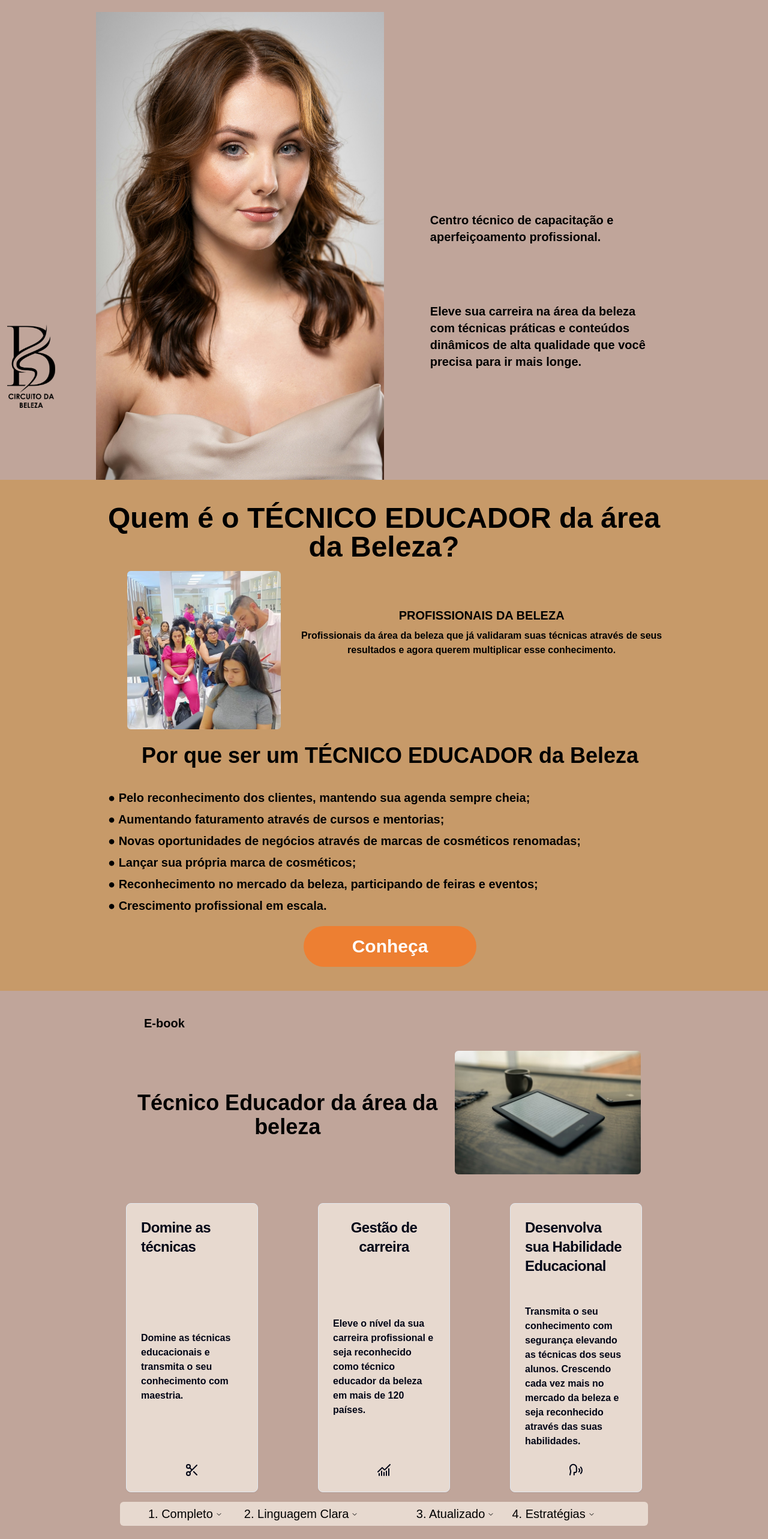
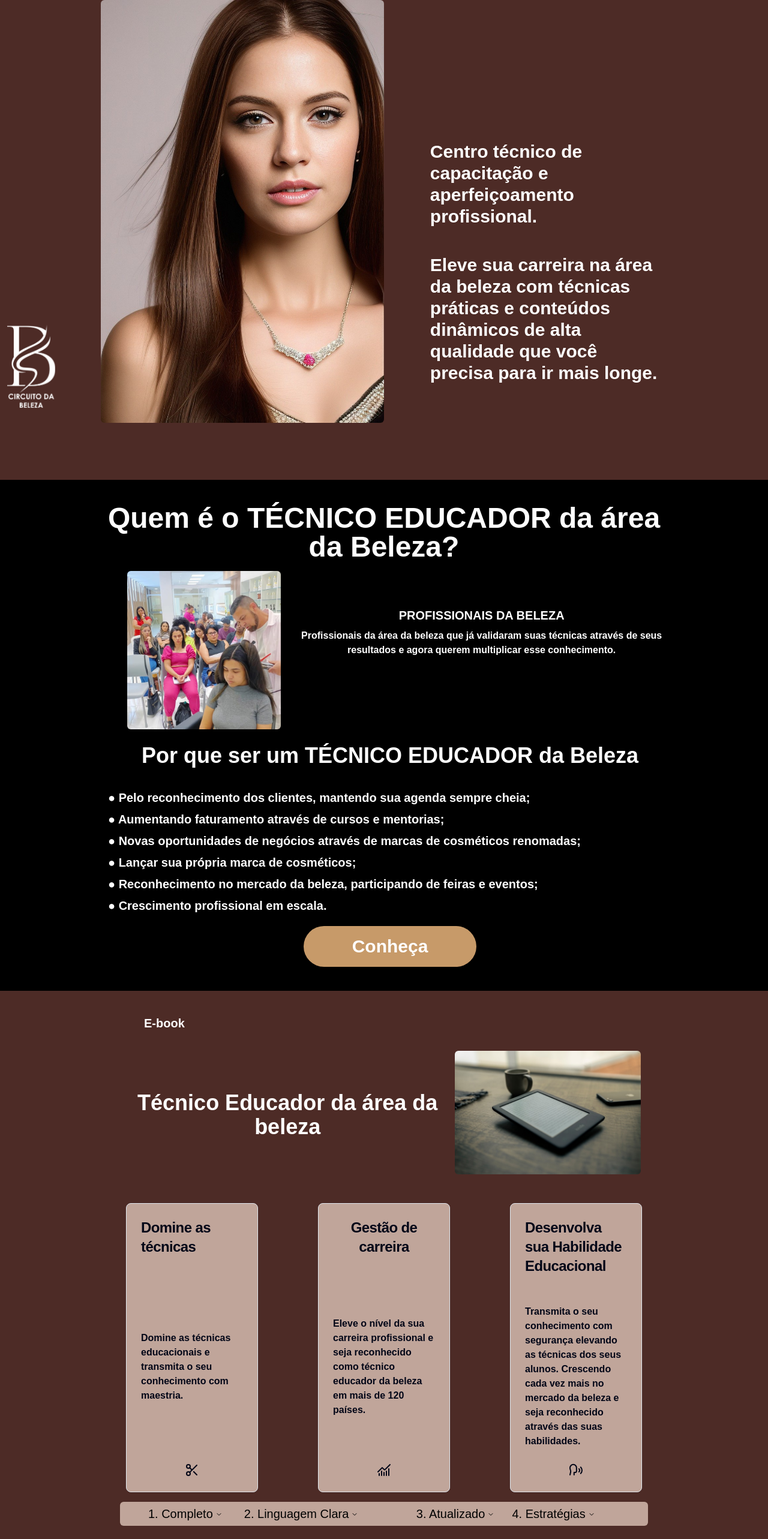
Before and after one commit to Riba12/CircuitoBeleza, a Next.js app: page / in a window 1280 px wide. Shown: the part 40-2606 px from the top of the page at 60% size. Built offline with nearby package versions, Linux system fonts and the light colour scheme.

Commit message:
color fix

```diff
--- a/src/app/page.tsx
+++ b/src/app/page.tsx
@@ -23,7 +23,7 @@ function ScrollToComponent(componentId: string) {
 
 export default function Home() {
   return (
-    <main className="w-full md:min-w-max font-century font-semibold bg-bege-500">
+    <main className="w-full md:min-w-max font-century font-semibold bg-marrom-500">
       <Head scrollToComponent={ScrollToComponent} />
       <Landing />
       <Quem />
--- a/src/components/contato.tsx
+++ b/src/components/contato.tsx
@@ -4,11 +4,11 @@ import BotaoWpp from "./botaoWpp";
 export default function Contato(){
 
     return(
-        <div className="flex mt-10 ">
+        <div className="flex mt-10 text-white">
             <div className="grow"></div>
             <section className="flex flex-col w-[960px]">
                 <div className="text-center text-3xl md:text-5xl">Estamos a um clique de distância. Envie sua mensagem!</div>
-                <div className="flex justify-center my-10">
+                <div className="flex justify-center my-10 text-black">
                     <BotaoWpp
                     phoneNumber="5524993351765"
                     message="Olá, gostaria de mais informações!"
--- a/src/components/ebook.tsx
+++ b/src/components/ebook.tsx
@@ -20,7 +20,7 @@ import Link from "next/link";
 export default function Ebook() {
 
     return (
-        <div className="bg-bege-500 flex">
+        <div className="bg-marrom-500 flex text-white">
             <div className="grow"></div>
             <section className="w-full pt-5 md:w-[960px] md:p-10">
                 <div>
@@ -34,7 +34,7 @@ export default function Ebook() {
                         </div>
                     </div>
                     <div className="flex justify-around py-4 md:space-x-20">
-                        <Card className="bg-bege-100 w-1/4 flex flex-col justify-between">
+                        <Card className="bg-bege-500 w-1/4 flex flex-col justify-between">
                             <CardHeader>
                                 <CardTitle className="text-[10px] md:text-2xl">Domine as técnicas</CardTitle>
                             </CardHeader>
@@ -45,7 +45,7 @@ export default function Ebook() {
                                 <p><Scissors /></p>
                             </CardFooter>
                         </Card>
-                        <Card className="bg-bege-100 w-1/4 flex flex-col justify-between">
+                        <Card className="bg-bege-500 w-1/4 flex flex-col justify-between">
                             <CardHeader>
                                 <CardTitle className="text-[10px] md:text-2xl text-center">Gestão de carreira</CardTitle>
                             </CardHeader>
@@ -56,7 +56,7 @@ export default function Ebook() {
                                 <p><ChartNoAxesCombined /></p>
                             </CardFooter>
                         </Card>
-                        <Card className="bg-bege-100 w-1/4 flex flex-col justify-between">
+                        <Card className="bg-bege-500 w-1/4 flex flex-col justify-between">
                             <CardHeader>
                                 <CardTitle className="text-[10px] md:text-2xl">Desenvolva sua Habilidade Educacional</CardTitle>
                             </CardHeader>
@@ -68,11 +68,11 @@ export default function Ebook() {
                             </CardFooter>
                         </Card>
                     </div>
-                    <div className="flex bg-bege-100 w-full place-content-center rounded-md">
+                    <div className="flex bg-bege-500 w-full place-content-center rounded-md text-black">
                         <NavigationMenu>
                             <NavigationMenuList className="w-[80px] md:w-1/4 md:ml-20">
                                 <NavigationMenuItem >
-                                    <NavigationMenuTrigger className="text-[8px] md:text-xl pr-10 bg-bege-100">1. Completo</NavigationMenuTrigger>
+                                    <NavigationMenuTrigger className="text-[8px] md:text-xl pr-10 bg-bege-500">1. Completo</NavigationMenuTrigger>
                                     <NavigationMenuContent>
                                         <div className="w-52 p-4">Aborda todos os aspectos educacionais para você ministrar um curso com segurança</div>
                                     </NavigationMenuContent>
@@ -82,7 +82,7 @@ export default function Ebook() {
                         <NavigationMenu>
                             <NavigationMenuList className="w-[80px] md:w-1/4 ml-4">
                                 <NavigationMenuItem>
-                                    <NavigationMenuTrigger className="text-[8px] md:text-xl pr-12 bg-bege-100">2. Linguagem Clara</NavigationMenuTrigger>
+                                    <NavigationMenuTrigger className="text-[8px] md:text-xl pr-12 bg-bege-500">2. Linguagem Clara</NavigationMenuTrigger>
                                     <NavigationMenuContent>
                                         <div className="w-52 p-4">Escrita de forma simples e didática, fácil de entender e aplicar na prática.</div>
                                     </NavigationMenuContent>
@@ -92,7 +92,7 @@ export default function Ebook() {
                         <NavigationMenu>
                             <NavigationMenuList className="w-[80px] md:w-1/4">
                                 <NavigationMenuItem>
-                                    <NavigationMenuTrigger className="text-[8px] md:text-xl bg-bege-100">3. Atualizado</NavigationMenuTrigger>
+                                    <NavigationMenuTrigger className="text-[8px] md:text-xl bg-bege-500">3. Atualizado</NavigationMenuTrigger>
                                     <NavigationMenuContent>
                                         <div className="w-52 p-4">Conteúdo atualizado com as últimas tendências de posicionamento no mercado.</div>
                                     </NavigationMenuContent>
@@ -102,7 +102,7 @@ export default function Ebook() {
                         <NavigationMenu>
                             <NavigationMenuList className="w-[80px] md:w-1/4">
                                 <NavigationMenuItem>
-                                    <NavigationMenuTrigger className="text-[8px] md:text-xl bg-bege-100 ">4. Estratégias</NavigationMenuTrigger>
+                                    <NavigationMenuTrigger className="text-[8px] md:text-xl bg-bege-500 ">4. Estratégias</NavigationMenuTrigger>
                                     <NavigationMenuContent>
                                         <div className="w-52 p-4">Aprenda as estratégias e aplique na prática todos os segredos de um educador de sucesso na área da beleza.</div>
                                     </NavigationMenuContent>
@@ -110,7 +110,7 @@ export default function Ebook() {
                             </NavigationMenuList>
                         </NavigationMenu>
                     </div>
-                    <div className="bg-marrom-500 text-center text-branco-100 text-xl rounded-md p-4 my-14 mx-3 md:w-[855px]">
+                    <div className="bg-laranja-500 text-center text-branco-100 text-xl rounded-md p-4 my-14 mx-3 md:w-[855px]">
                         <h1 className="text-2xl">AUMENTE SEU FATURAMENTO!!!</h1><br />
                         <h2 className="text-lg">Em média, profissionais que investem em formação e especializações na área da beleza podem alcançar um aumento significativo de renda de até 60%</h2>
                         <br/>
@@ -118,7 +118,7 @@ export default function Ebook() {
                     </div>
                     <div className=" flex justify-center m-2 p-4">
                     <Link href="https://pay.kiwify.com.br/fTT4C1K" passHref legacyBehavior >
-                        <a target='_blank' className="w-96 py-4 rounded-full text-center bg-laranja-100 text-white text-xl md:text-3xl hover:bg-gray-400">
+                        <a target='_blank' className="w-96 py-4 rounded-full text-center bg-laranja-500 text-white text-xl md:text-3xl hover:bg-gray-400">
                             Garanta o seu agora
                         </a>
                     </Link>
--- a/src/components/head.tsx
+++ b/src/components/head.tsx
@@ -9,7 +9,7 @@ interface HeadProps {
 
 export default function Head({ scrollToComponent }: HeadProps) {
     return (
-        <><div className="flex">
+        <><div className="flex text-white">
             <div className="grow"></div>
             <section className="flex justify-around text-xs space-x-2 md:text-base md:w-4/5">
                 <div className="md:w-1/5 hover:bg-bege-100">
--- a/src/components/landing.tsx
+++ b/src/components/landing.tsx
@@ -1,59 +1,35 @@
 import Link from "next/link";
 import Image from 'next/image'
-import chica from '../../public/chica1.png'
-import logo from '../../public/logo1.png'
+import chica from '../../public/chica2.png'
+import logo from '../../public/logo2.png'
 
 
 export default function Landing() {
 
     return (
         <>
-            <div className="bg-bege-500 flex">
+            <div className="bg-marrom-500 flex h-dvh text-white">
                 <div className="grow "></div>
-                <section className="flex flex-row font-cocosharp w-full h-[32rem] pt-5 md:w-[960px] md:h-dvh 2xl:w-[1440px] ">
-                    {/* <div className="h-4/5  flex justify-center space-x-40">
-                    <div className="flex flex-col justify-center w-14 md:w-1/3 z-10">
-                        <div className="flex justify-end mt-8">
-                            <img src="logo1.png" className="w-12 md:w-32" />
+                <section className="flex flex-row font-cocosharp w-full h-full md:w-[960px] md:h-dvh 2xl:w-[1440px] ">
+                    <div className="flex flex-col w-1/2">
+                        <div className="relative place-content-center pl-2 h-2/3">
+                            <Image src={chica} alt="Mulher Morena" priority className="rounded-md" />
                         </div>
-                        <div className="md:text-4xl font-jose md:p-2 md:text-center w-72 mt-12 md:w-[420px]">
-                            Centro técnico de capacitação e aperfeiçoamento profissional.
-                        </div>
-                        <div className="font-jose md:p-2 md:pl-10 w-72 md:w-[420px]">
-                            Eleve sua carreira na área da beleza com técnicas práticas e conteúdos dinâmicos de alta qualidade que você precisa para ir mais longe.
-                        </div>
+                        <div className="grow"></div>
                     </div>
-                    <div className="w-1/3">
-                        <Image src={chica} className="p-2 rounded-full z-0"  alt="Mulher Morena"/>
-                    </div>
-                </div>
-                <div className="flex justify-center h-1/5 m-2 pt-8 font-jose">
-                    <Link href="https://pay.kiwify.com.br/fTT4C1K" passHref legacyBehavior >
-                        <a target='_blank' className="w-72 py-4 rounded-full text-center bg-laranja-100 text-white text-xl md:text-3xl hover:bg-gray-400">
-                            Saber mais
-                        </a>
-                    </Link>
-                </div>
-                <div className="text-center font-jose text-2xl p-4 ">
-                    O Brasil é o quarto maior mercado de beleza no mundo. (FORBES)<br/>
-                    A indústria de beleza brilhou no início de 2024, movimentando impressionantes R$ 667,5 milhões em exportações no primeiro bimestre, um salto de 7,7%. (ABIHPEC)
-                </div> */}
-                    <div className="w-1/2 relative">
-                        <Image src={chica} fill alt="Mulher Morena" priority />
-                    </div>
-                    <div className="w-1/2 flex flex-col md:justify-evenly">
+                    <div className="w-1/2 flex flex-col justify-around md:justify-evenly">
                         <div className="animate-slideInLogo w-24 md:animate-slideInLogoBig md:w-44">
                             <Image src={logo} alt="Logo" className="w-12 md:w-20 2xl:w-32" />
                         </div>
-                        <div className="animate-slideInText w-4/5 text-sm pt-2 md:text-xl 2xl:text-4xl">
+                        <div className="animate-slideInText w-4/5 text-base pt-2 md:text-3xl 2xl:text-5xl">
                             Centro técnico de capacitação e aperfeiçoamento profissional.
                         </div>
-                        <div className="animate-slideInText w-4/5 text-sm md:text-xl 2xl:text-4xl">
+                        <div className="animate-slideInText w-4/5 text-base md:text-3xl 2xl:text-5xl">
                             Eleve sua carreira na área da beleza com técnicas práticas e conteúdos dinâmicos de alta qualidade que você precisa para ir mais longe.
                         </div>
-                        <div className="animate-slideInBT md:animate-slideInBTBig w-4/5 mt-10 md:mt-0">
-                            <Link href="https://pay.kiwify.com.br/fTT4C1K" passHref legacyBehavior >
-                                <a target='_blank' className="w-72 p-4 rounded-full text-center bg-laranja-100 text-white text-xl md:text-2xl 2xl:text-3xl hover:bg-gray-400">
+                        <div className="animate-slideInBT md:animate-slideInBTBig mb-10 w-4/5 md:mt-0">
+                            <Link href="https://pay.kiwify.com.br/fTT4C1K" passHref legacyBehavior className="w-full">
+                                <a target='_blank' className="w-72 p-4 rounded-full text-center bg-laranja-500 text-white text-xl md:text-2xl 2xl:text-3xl hover:bg-gray-400">
                                     Saber mais
                                 </a>
                             </Link>
--- a/src/components/logofixa.tsx
+++ b/src/components/logofixa.tsx
@@ -2,6 +2,6 @@
 export default function LogoFixa(){
 
     return(
-            <img src="logo1.png" className="w-9 md:w-20"/>
+            <img src="logo2.png" className="w-9 md:w-20"/>
     );
 }
--- a/src/components/quem.tsx
+++ b/src/components/quem.tsx
@@ -4,7 +4,7 @@ export default function Quem() {
 
     return (
         <>
-            <div className="flex bg-laranja-500">
+            <div className="flex bg-black text-white">
                 <div className="grow"></div>
                 <section className="flex flex-col w-full font-century md:w-[960px] space-x-5  py-10">
                     <div>
@@ -38,7 +38,7 @@ export default function Quem() {
                     </div>
                     <div className="mt-5 flex justify-center">
                         <Link href="https://pay.kiwify.com.br/fTT4C1K" passHref legacyBehavior >
-                            <a target='_blank' className="w-72 py-4 rounded-full text-center bg-laranja-100 text-white text-xl md:text-3xl hover:bg-gray-400">
+                            <a target='_blank' className="w-72 py-4 rounded-full text-center bg-laranja-500 text-white text-xl md:text-3xl hover:bg-gray-400">
                                 Conheça
                             </a>
                         </Link>
--- a/tailwind.config.ts
+++ b/tailwind.config.ts
@@ -48,20 +48,20 @@ const config = {
           to: { height: "0" },
         },
         "slideInLogo": {
-          '0%': { transform: 'translateX(100%) translateY(20%)', opacity: '0' },
-          '100%': { transform: 'translateX(60%) translateY(20%)', opacity: '1' },
+          '0%': { transform: 'translateX(100%) translateY(10%)', opacity: '0' },
+          '100%': { transform: 'translateX(60%) translateY(10%)', opacity: '1' },
         },
         "slideInLogoBig": {
           '0%': { transform: 'translateX(250%) translateY(20%)', opacity: '0' },
           '100%': { transform: 'translateX(90%) translateY(20%)', opacity: '1' },
         },
         "slideInText": {
-          '0%': { transform: 'translateX(100%) translateY(20%)', opacity: '0' },
-          '100%': { transform: 'translateX(20%) translateY(20%)', opacity: '1' },
+          '0%': { transform: 'translateX(100%) ', opacity: '0' },
+          '100%': { transform: 'translateX(20%) ', opacity: '1' },
         },
         "slideInBT": {
-          '0%': { transform: 'translateX(100%) translateY(100%)', opacity: '0' },
-          '100%': { transform: 'translateX(20%) translateY(100%)', opacity: '1' },
+          '0%': { transform: 'translateX(100%) ', opacity: '0' },
+          '100%': { transform: 'translateX(20%) ', opacity: '1' },
         },
         "slideInBTBig": {
           '0%': { transform: 'translateX(100%) translateY(100%)', opacity: '0' },
```
Also changed, not shown: src/components/cursos.tsx (+5 -5 lines), src/components/depo.tsx (+6 -6 lines), public/chica2.png (added).
